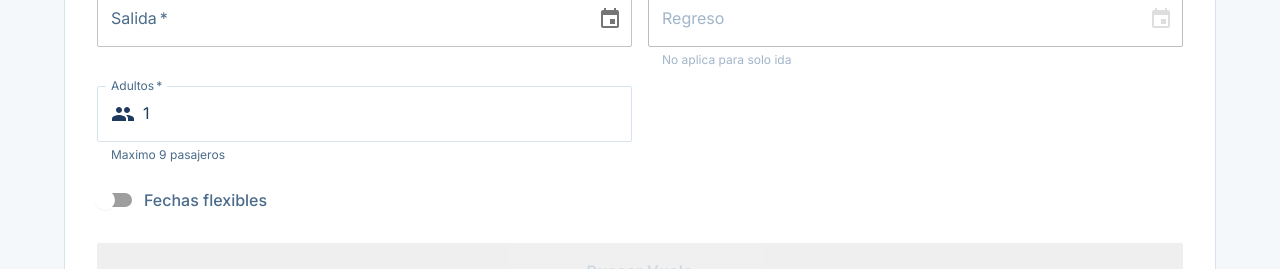
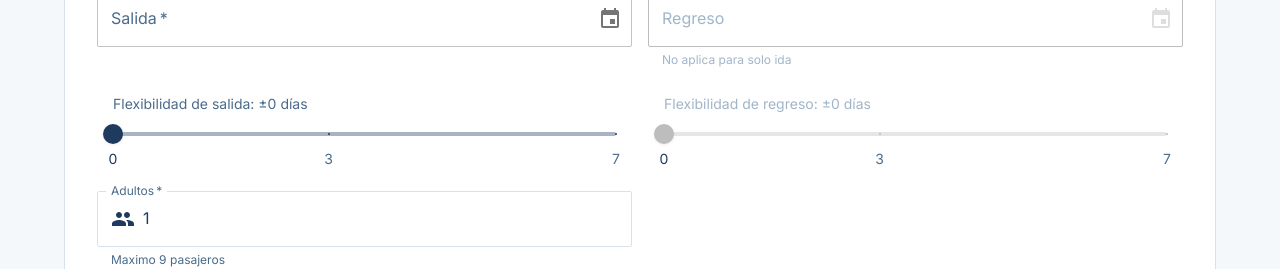
Before and after one commit to matpurita/squad-3-busqueda-de-vuelos, a React (Vite) app in the folder front/: page / in a window 1280 px wide. Shown: the part 482-751 px from the top of the page. Built offline with nearby package versions, Linux system fonts and the light colour scheme; no server answers.

Commit message:
date range ui

```diff
--- a/front/src/components/SearchForm.jsx
+++ b/front/src/components/SearchForm.jsx
@@ -4,13 +4,14 @@ import {
   Button,
   ToggleButton,
   ToggleButtonGroup,
-  FormControlLabel,
-  Switch,
   Autocomplete,
   CircularProgress,
   Paper,
   InputAdornment,
-  Alert
+  Alert,
+  Slider,
+  Typography,
+  Box
 } from "@mui/material";
 import { DatePicker  } from "@mui/x-date-pickers";
 import { PickersDay } from "@mui/x-date-pickers/PickersDay";
@@ -32,7 +33,8 @@ export default function SearchForm({ onResults }) {
     departDate,
     returnDate,
     adults,
-    flexibleDates,
+    departureRange,
+    returnRange,
     aeropuertos,
     loading: aeropuertosLoading,
     setTripType,
@@ -41,7 +43,8 @@ export default function SearchForm({ onResults }) {
     setDepartDate,
     setReturnDate,
     setAdults,
-    setFlexibleDates,
+    setDepartureRange,
+    setReturnRange,
     getSearchCriteria,
     isSearchValid,
     error: searchAirportError,
@@ -296,8 +299,8 @@ export default function SearchForm({ onResults }) {
     textField: {
       fullWidth: true,
       required: true,
-      error: Boolean(departDateError),       // 🔥 Estado de error
-      helperText: departDateError || "",     // 🔥 Texto debajo del input
+      error: Boolean(departDateError),
+      helperText: departDateError || "",
       InputProps: {
         startAdornment: (
           <InputAdornment position="start">
@@ -365,6 +368,69 @@ export default function SearchForm({ onResults }) {
             />
           </Grid>
 
+          {/* 📅 Rango de flexibilidad - Salida */}
+          <Grid item xs={12} sm={6}>
+            <Box sx={{ px: 2, pt: 1 }}>
+              <Typography variant="body2" color="text.secondary" gutterBottom>
+                Flexibilidad de salida: ±{departureRange} {departureRange === 1 ? 'día' : 'días'}
+              </Typography>
+              <Slider
+                value={departureRange}
+                onChange={(_, value) => setDepartureRange(value)}
+                min={0}
+                max={7}
+                marks={[
+                  { value: 0, label: '0' },
+                  { value: 3, label: '3' },
+                  { value: 7, label: '7' }
+                ]}
+                valueLabelDisplay="auto"
+                sx={{
+                  color: 'primary.main',
+                  '& .MuiSlider-thumb': {
+                    '&:hover, &.Mui-focusVisible': {
+                      boxShadow: '0px 0px 0px 8px rgba(25, 118, 210, 0.16)',
+                    },
+                  },
+                }}
+              />
+            </Box>
+          </Grid>
+
+          {/* 📅 Rango de flexibilidad - Regreso */}
+          <Grid item xs={12} sm={6}>
+            <Box sx={{ px: 2, pt: 1 }}>
+              <Typography
+                variant="body2"
+                color={tripType === "oneway" ? "text.disabled" : "text.secondary"}
+                gutterBottom
+              >
+                Flexibilidad de regreso: ±{returnRange} {returnRange === 1 ? 'día' : 'días'}
+              </Typography>
+              <Slider
+                value={returnRange}
+                onChange={(_, value) => setReturnRange(value)}
+                disabled={tripType === "oneway"}
+                min={0}
+                max={7}
+                marks={[
+                  { value: 0, label: '0' },
+                  { value: 3, label: '3' },
+                  { value: 7, label: '7' }
+                ]}
+                valueLabelDisplay="auto"
+                sx={{
+                  color: 'primary.main',
+                  '& .MuiSlider-thumb': {
+                    '&:hover, &.Mui-focusVisible': {
+                      boxShadow: '0px 0px 0px 8px rgba(25, 118, 210, 0.16)',
+                    },
+                  },
+                }}
+              />
+            </Box>
+          </Grid>
+
           {/* 👥 Pasajeros */}
           <Grid item xs={12} sm={6}>
             <TextField
@@ -400,32 +466,6 @@ export default function SearchForm({ onResults }) {
           </Grid>
         </Grid>
 
-        {/* 🔁 Switch fechas flexibles */}
-        <FormControlLabel
-          control={
-            <Switch
-              checked={flexibleDates}
-              onChange={(e) => setFlexibleDates(e.target.checked)}
-              sx={{
-                '& .MuiSwitch-switchBase.Mui-checked': {
-                  color: 'primary.main',
-                },
-                '& .MuiSwitch-switchBase.Mui-checked + .MuiSwitch-track': {
-                  backgroundColor: 'primary.main',
-                },
-              }}
-            />
-          }
-          label="Fechas flexibles"
-          sx={{
-            mt: 2,
-            color: 'text.secondary',
-            '& .MuiFormControlLabel-label': {
-              fontWeight: 500,
-            }
-          }}
-        />
-
         {/* 🚀 Botón buscar */}
         <Button
           type="submit"
--- a/front/src/contexts/SearchContext.jsx
+++ b/front/src/contexts/SearchContext.jsx
@@ -14,7 +14,8 @@ export const SearchProvider = ({ children }) => {
   const [departDate, setDepartDate] = useState('');
   const [returnDate, setReturnDate] = useState('');
   const [adults, setAdults] = useState(1);
-  const [flexibleDates, setFlexibleDates] = useState(false);
+  const [departureRange, setDepartureRange] = useState(0);
+  const [returnRange, setReturnRange] = useState(0);
   const [sort, setSort] = useState('price_asc')
 
   // Estado de aeropuertos y carga
@@ -51,7 +52,7 @@ export const SearchProvider = ({ children }) => {
       origin: from?.code,
       destination: to?.code,
       departureDate: departDate ? dayjs(departDate).format('YYYY-MM-DD') : null,
-      departureRange: flexibleDates ? 1 : 0, // Si es flexible, buscar ±3 días
+      departureRange: departureRange,
       passengers: adults,
       currency: 'USD', // Por defecto USD, podrías hacerlo configurable
     };
@@ -59,7 +60,7 @@ export const SearchProvider = ({ children }) => {
     // Solo agregar returnDate y returnRange si es viaje de ida y vuelta
     if (tripType === 'roundtrip' && returnDate) {
       criteria.returnDate = returnDate ? dayjs(returnDate).format('YYYY-MM-DD') : null;
-      criteria.returnRange = flexibleDates ? 1 : 0; // Si es flexible, buscar ±1 día
+      criteria.returnRange = returnRange;
     }
 
     // Solo agregar sort si está definido
@@ -84,18 +85,19 @@ export const SearchProvider = ({ children }) => {
     setDepartDate('');
     setReturnDate('');
     setAdults(1);
-    setFlexibleDates(false);
+    setDepartureRange(0);
+    setReturnRange(0);
     setError(null);
   };
 
   const value = {
     // Estado
-    tripType, from, to, departDate, returnDate, adults, flexibleDates,
+    tripType, from, to, departDate, returnDate, adults, departureRange, returnRange,
     aeropuertos, loading, error, sort,
 
     // Setters
     setTripType, setFrom, setTo, setDepartDate, setReturnDate,
-    setAdults, setFlexibleDates, setAeropuertos, setLoading, setError, setSort,
+    setAdults, setDepartureRange, setReturnRange, setAeropuertos, setLoading, setError, setSort,
 
     // Utilidades
     getSearchCriteria, isSearchValid, resetFilters
```
